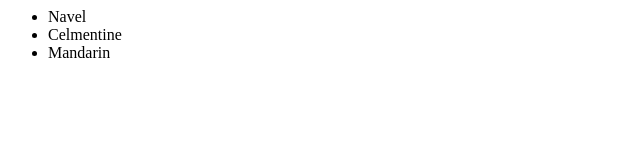
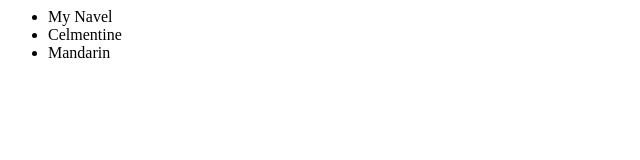
Before and after one commit to Bogghead/gitTute, a plain HTML site: page index2.html in a window 1280 px wide. Shown: the full height of the page, 0-640 px from the left. Drawn offline with Linux system fonts and the light colour scheme.

Commit message:
MY navel

```diff
--- a/index2.html
+++ b/index2.html
@@ -2,7 +2,7 @@
 	<body>
 		<div>
 			<ul>
-				<li>Navel</li>
+				<li>My Navel</li>
 				<li>Celmentine</li>
 				<li>Mandarin</li>
 			</ul>
```
